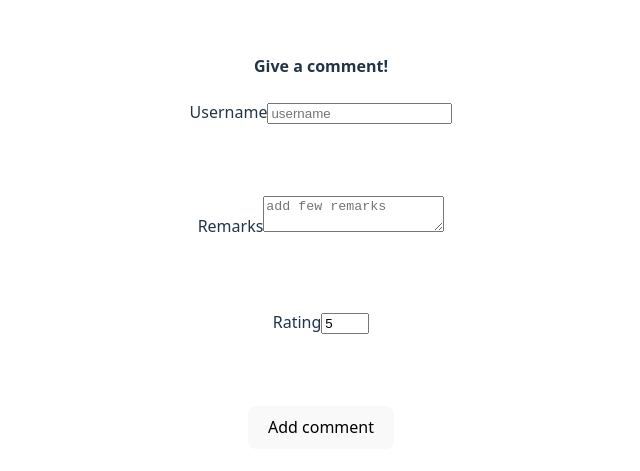
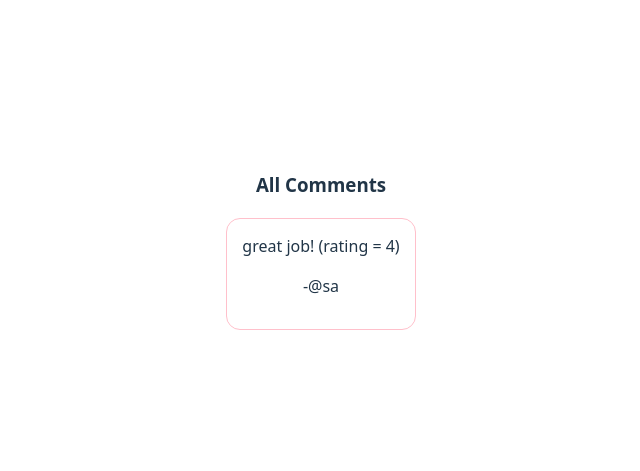
Before and after one commit to md1saquib1234/DeltaReact, a React (Vite) app in the folder REACT-STATE-CLASS2/: page / in a window 1280 px wide. Shown: the part 159-630 px from the top of the page, without its empty margins (319-959 px from the left). Built offline with nearby package versions, Linux system fonts and the light colour scheme.

Commit message:
feat: add Comments component and associated styling; update App component to render Comments

```diff
--- a/REACT-STATE-CLASS2/src/App.jsx
+++ b/REACT-STATE-CLASS2/src/App.jsx
@@ -4,11 +4,12 @@ import viteLogo from '/vite.svg'
 import './App.css'
 import Form from './Form'
 import CommentsForm from './CommentsForm'
+import Comments from './Comments'
 
 function App() {
   return (
   <>
-  <CommentsForm></CommentsForm>
+  <Comments></Comments>
 
     </>
   );
--- /dev/null
+++ b/REACT-STATE-CLASS2/src/Comments.css
@@ -0,0 +1,5 @@
+.comment {
+  border: 1px solid pink;
+  border-radius: 14px;
+  padding: 15px;
+}
--- /dev/null
+++ b/REACT-STATE-CLASS2/src/Comments.jsx
@@ -0,0 +1,21 @@
+import { useState } from "react"
+import "./Comments.css";
+
+export default function Comments() {
+  let [comments, setComments] = useState([{
+    username: "@sa",
+    remarks: "great job!",
+    rating: 4
+  }]);
+  return (
+    <div>
+      <h3>All Comments</h3>
+      <div className="comment">
+        <span>{comments[0].remarks}</span>
+        &nbsp;
+        <span>(rating = {comments[0].rating})</span>
+        <p>-{comments[0].username}</p>
+      </div>
+    </div>
+  )
+}
```
